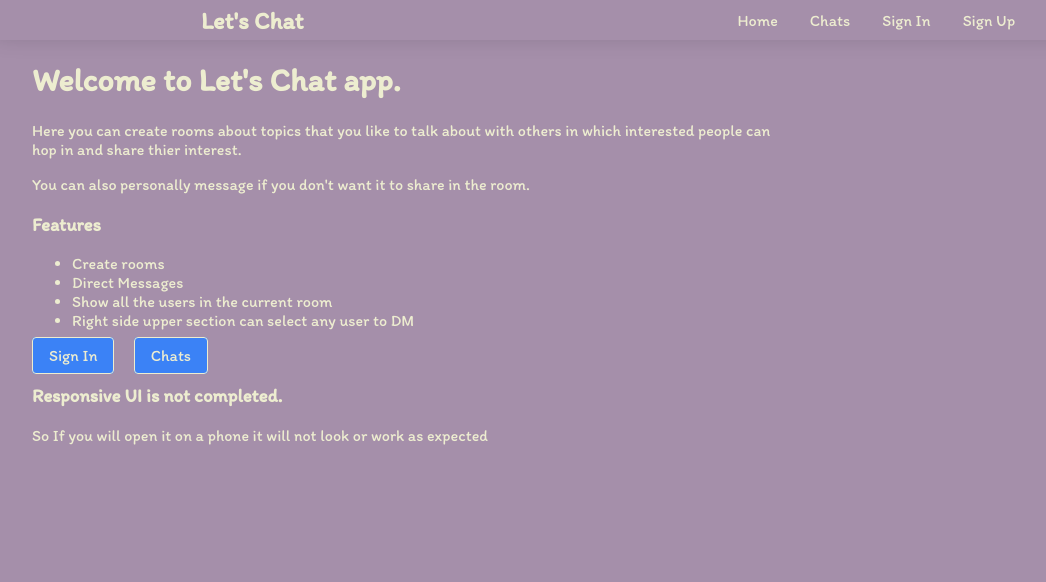
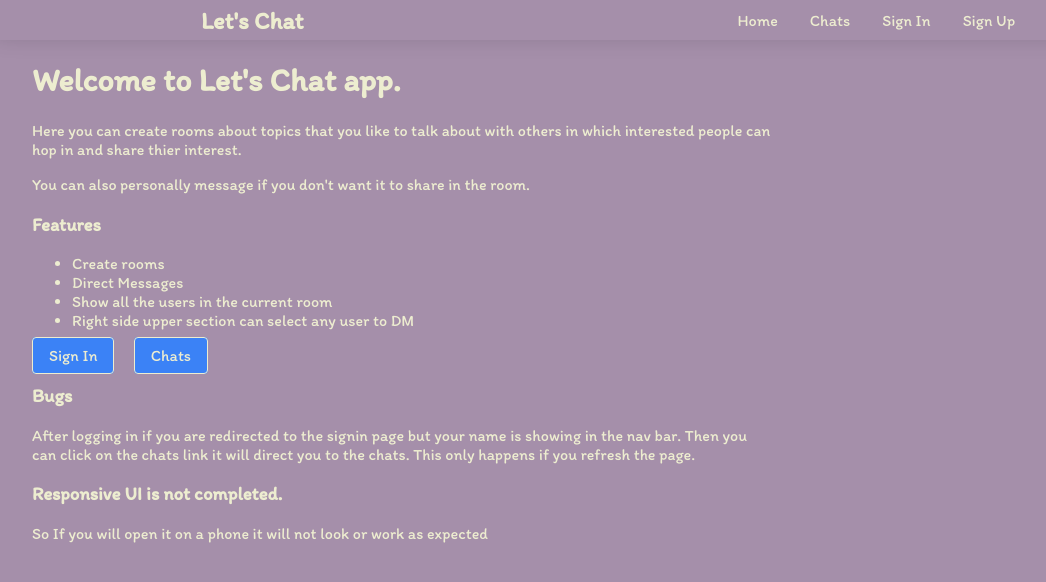
Before and after one commit to yash9263/chat-app, a React (Create React App) app: page / in a window 1280 px wide. Shown: the top 582 px of the page, without its empty margins (16-1062 px from the left). Built offline with nearby package versions, Linux system fonts and the light colour scheme; no server answers.

Commit message:
update home

```diff
--- a/src/components/Home.jsx
+++ b/src/components/Home.jsx
@@ -25,7 +25,12 @@ export default function Home() {
       <Link className="home-links" to="/protected">
         Chats
       </Link>
-
+      <h3>Bugs</h3>
+      <p>
+        After logging in if you are redirected to the signin page but your name
+        is showing in the nav bar. Then you can click on the chats link it will
+        direct you to the chats. This only happens if you refresh the page.
+      </p>
       <h3>Responsive UI is not completed.</h3>
       <p>
         So If you will open it on a phone it will not look or work as expected
```
